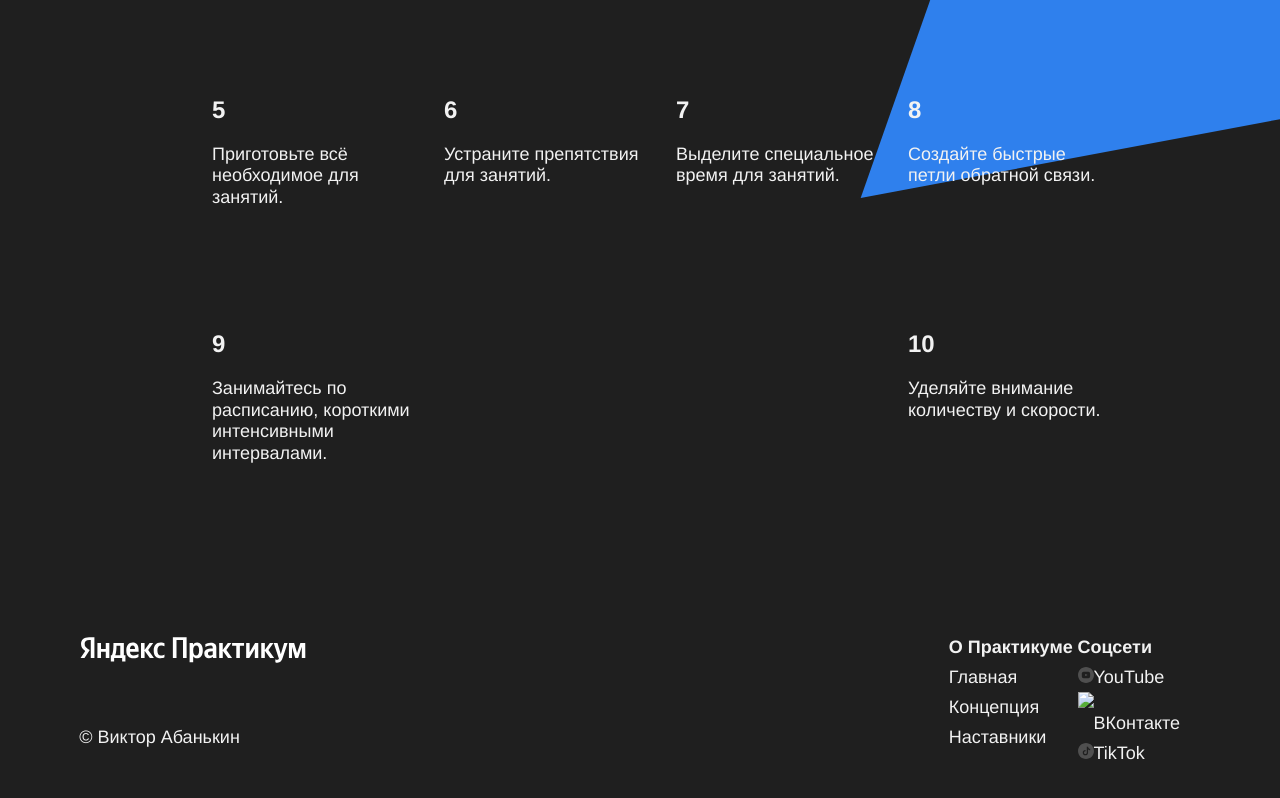
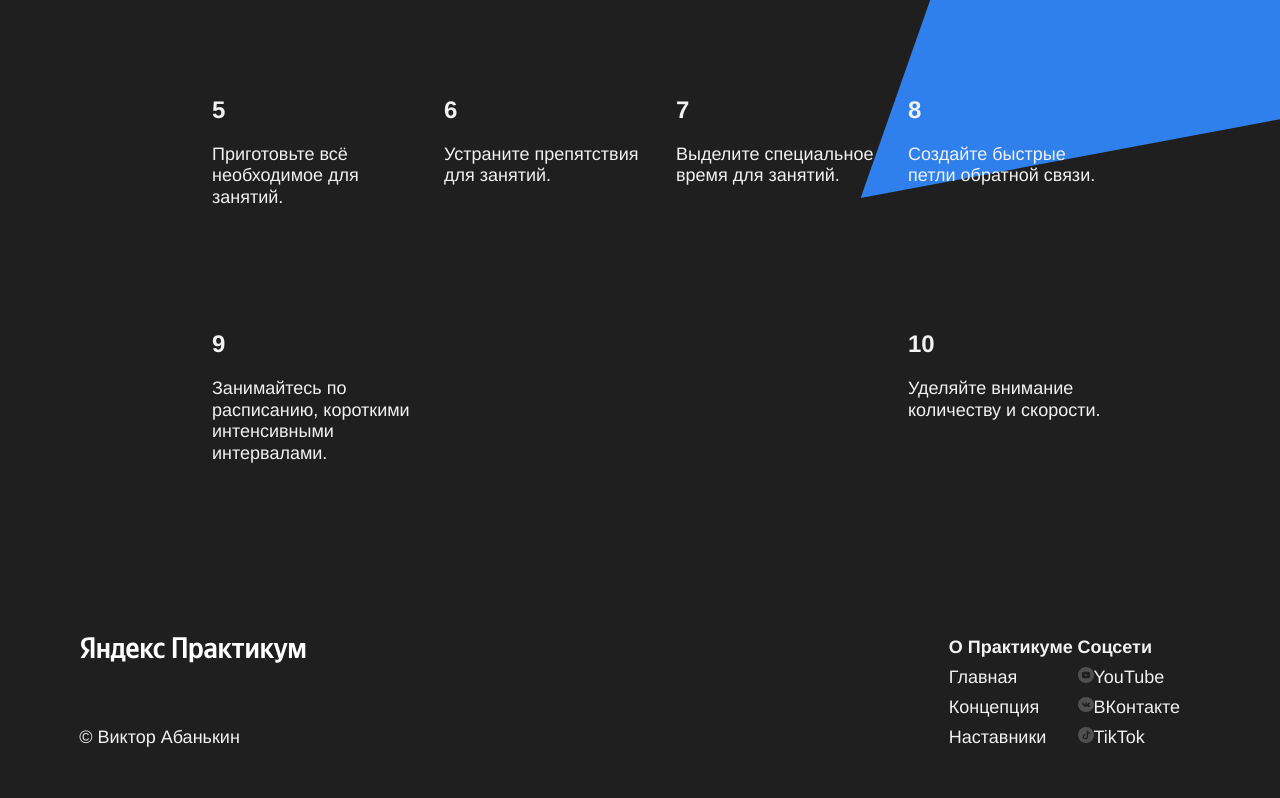
Before and after one commit to vrnkkrkn/how-to-learn, a plain HTML site: page index.html in a window 1280 px wide. Shown: the part 3586-4384 px from the top of the page. Drawn offline with Linux system fonts and the light colour scheme.

Commit message:
1 итерация

```diff
--- a/index.html
+++ b/index.html
@@ -140,9 +140,9 @@
   <div class="footer__column_content_social">
     <h3 class="footer__column-heading">Соцсети</h3>
     <nav class="footer__column-links">
-    <a href="#" class="footer__column-link"><img src="./youtube-icon.svg" alt="Иконка YouTube" class="footer__social-icon"> YouTube</a>
-    <a href="#" class="footer__column-link"><img src="./vk_color_white.svg" alt="Иконка YouTube" class="footer__social-icon"> ВКонтакте</a>
-    <a href="#" class="footer__column-link"><img src="./tiktok-icon.svg" alt="Иконка YouTube" class="footer__social-icon"> TikTok</a>
+    <a target="_blank" href="http://www.youtube.com" class="footer__column-link"><img src="./youtube-icon.svg" alt="Иконка YouTube" class="footer__social-icon"> YouTube</a>
+    <a target="_blank" href="http://www.vk.com" class="footer__column-link"><img src="./images/vk_color_white.svg" alt="Иконка Вконтакте" class="footer__social-icon"> ВКонтакте</a>
+    <a target="_blank" href="http://www.tiktok.com" class="footer__column-link"><img src="./tiktok-icon.svg" alt="Иконка TikTok" class="footer__social-icon"> TikTok</a>
     </nav>
   </div>
 </div>
```
